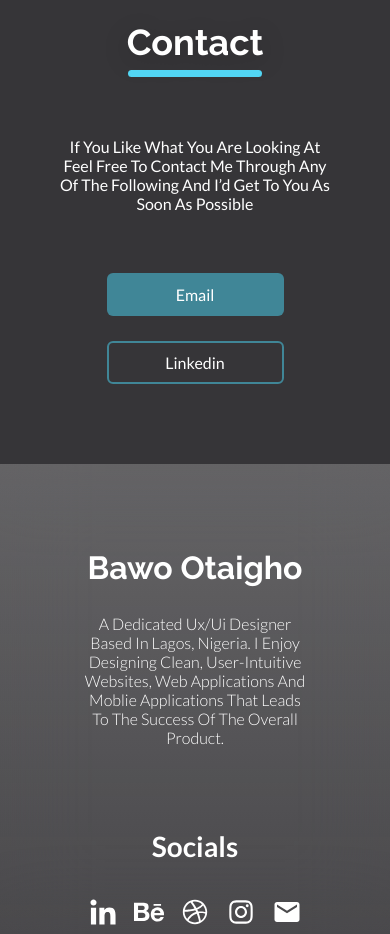
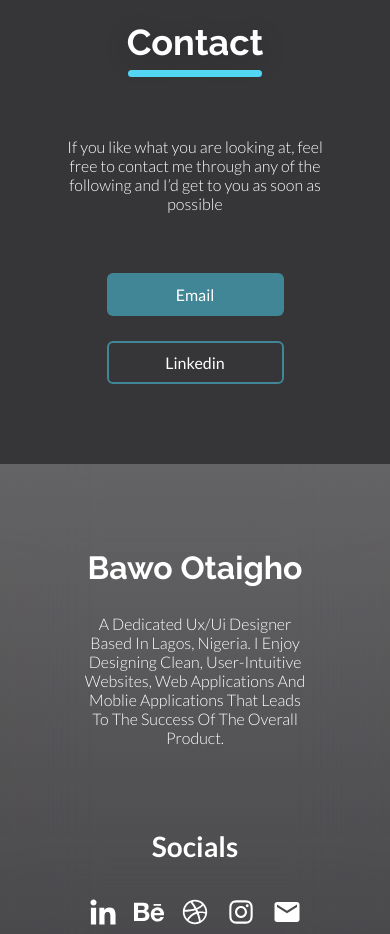
Before and after one commit to kazdevs/bawo-otaigho-portfolio, a React (Create React App) app: page / in a window 390 px wide. Shown: the part 6360-7294 px from the top of the page. Built offline with nearby package versions, Linux system fonts and the light colour scheme.

Commit message:
added email to contact section and changed contact paragraph to lowercase

```diff
--- a/src/sections/contact/Contact.jsx
+++ b/src/sections/contact/Contact.jsx
@@ -10,11 +10,15 @@ const Contact = () => {
           <div className='underline'></div>
         </div>
         <p className='contact__first-p'>
-          If you like what you are looking at feel free to contact me through
+          If you like what you are looking at, feel free to contact me through
           any of the following and I’d get to you as soon as possible
         </p>
         <div className='contact__btns'>
-          <a href='otaighobawo@gmail.com' target='_blank' className='btn'>
+          <a
+            href='mailto:otaighobawo@gmail.com'
+            target='_blank'
+            className='btn'
+          >
             Email
           </a>
           <a
--- a/src/sections/contact/contact.css
+++ b/src/sections/contact/contact.css
@@ -39,11 +39,11 @@
     width: 80%;
     font-family: 'Lato';
     font-style: normal;
-    font-weight: 400;
+    font-weight: 350;
     font-size: 16px;
     line-height: 19px;
     text-align: center;
-    text-transform: capitalize;
+    /* text-transform: capitalize; */
     color: #ffffff;
   }
   .contact__container {
@@ -57,11 +57,11 @@
     width: 80%;
     font-family: 'Lato';
     font-style: normal;
-    font-weight: 400;
+    font-weight: 350;
     font-size: 16px;
     line-height: 19px;
     text-align: center;
-    text-transform: capitalize;
+    /* text-transform: capitalize; */
     color: #ffffff;
   }
   .contact__btns {
```
